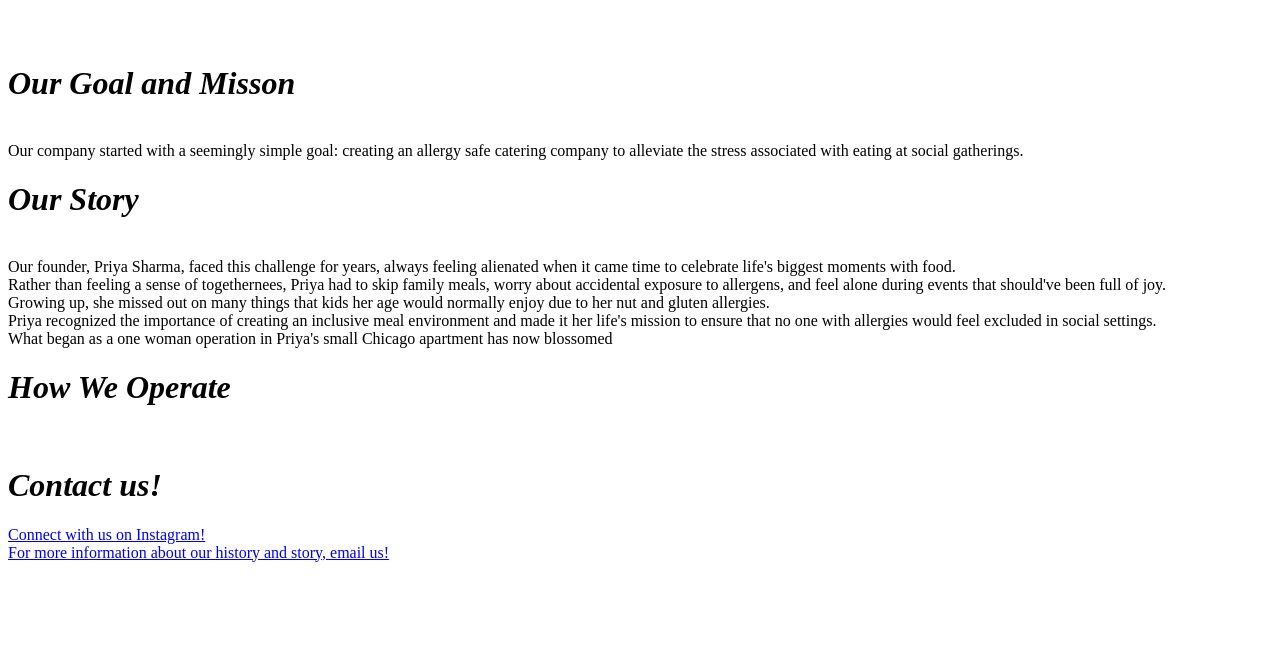
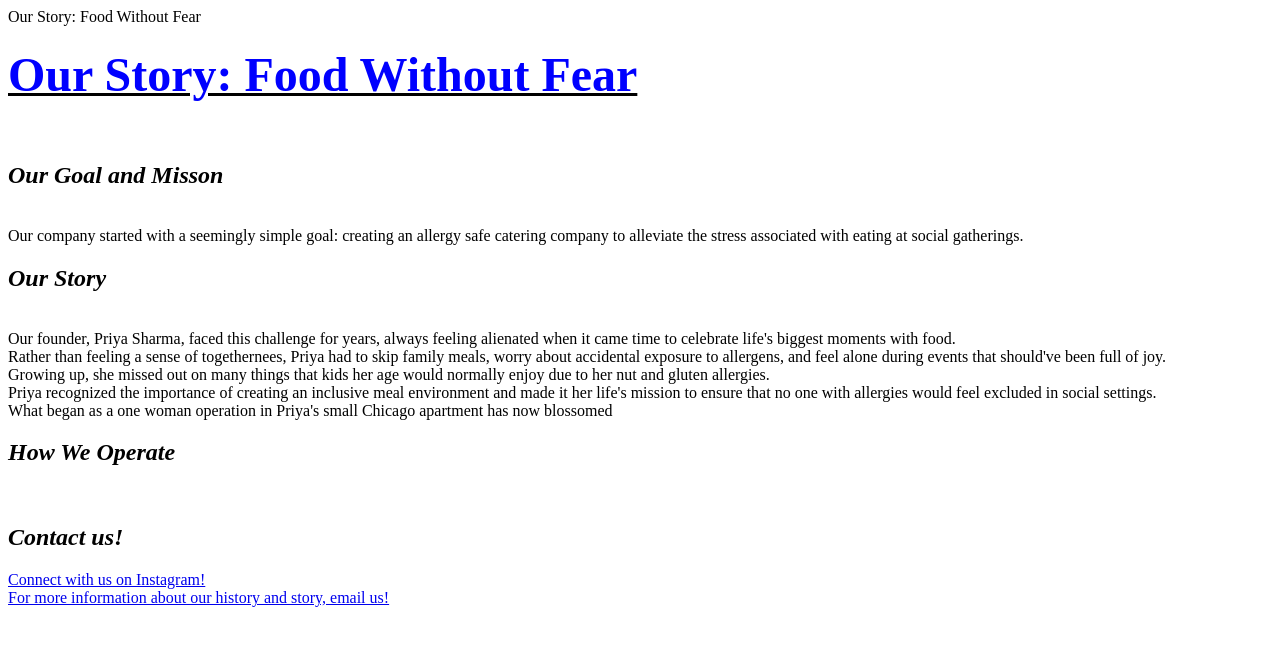
Before and after one commit to leffela14/MGMT-382-Project-1, a plain HTML site: page index.html in a window 1280 px wide. Drawn offline with Linux system fonts and the light colour scheme.

Commit message:
Update index.html

```diff
--- a/index.html
+++ b/index.html
@@ -1,15 +1,16 @@
 <html>
   <head>
-    <title><b><u><font color = "blue", size = 12> Our Story: Food Without Fear </font></u></b></title>
+   Our Story: Food Without Fear
   </head>
   <br>
 <body>
+   <h1><b><u><font color = "blue", size = 12> Our Story: Food Without Fear </font></u></b></h1>
   <br>
-<h1><i>Our Goal and Misson </i></h1>
+<h2><i>Our Goal and Misson </i></h2>
   <br>
   Our company started with a seemingly simple goal: creating an allergy safe catering company to alleviate the stress associated with eating at social gatherings.
   <br>
-<h1><i>Our Story </i></h1>
+<h2><i>Our Story </i></h2>
   <br>
   Our founder, Priya Sharma, faced this challenge for years, always feeling alienated when it came time to celebrate life's biggest moments with food.
   <br>
@@ -20,10 +21,10 @@
   Priya recognized the importance of creating an inclusive meal environment and made it her life's mission to ensure that no one with allergies would feel excluded in social settings.
   <br>
   What began as a one woman operation in Priya's small Chicago apartment has now blossomed
-<h1><i> How We Operate </i></h1>
+<h2><i> How We Operate </i></h2>
   <br>
 
-  <h1><i> Contact us! </i></h1>
+  <h2><i> Contact us! </i></h2>
   <a href="https://www.instagram.com/khaana_catering/" target="blank"> Connect with us on Instagram! </a>
   <br>
  <a href="mailto:leffela@purdue.edu"> For more information about our history and story, email us!</a>
```
